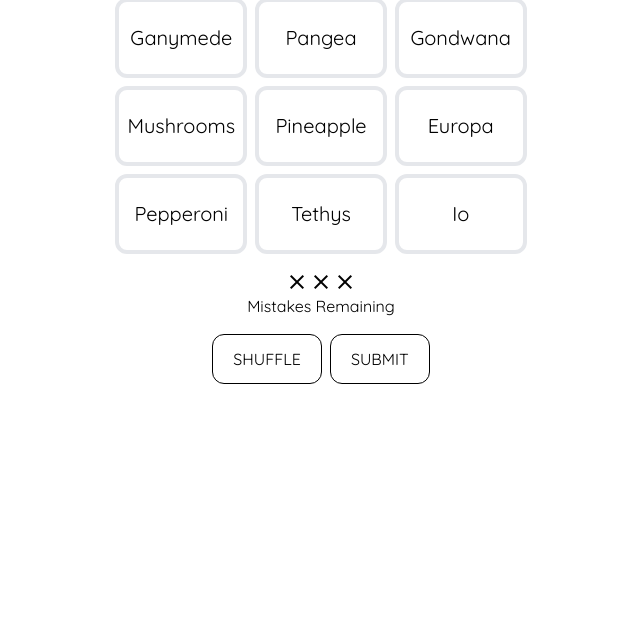
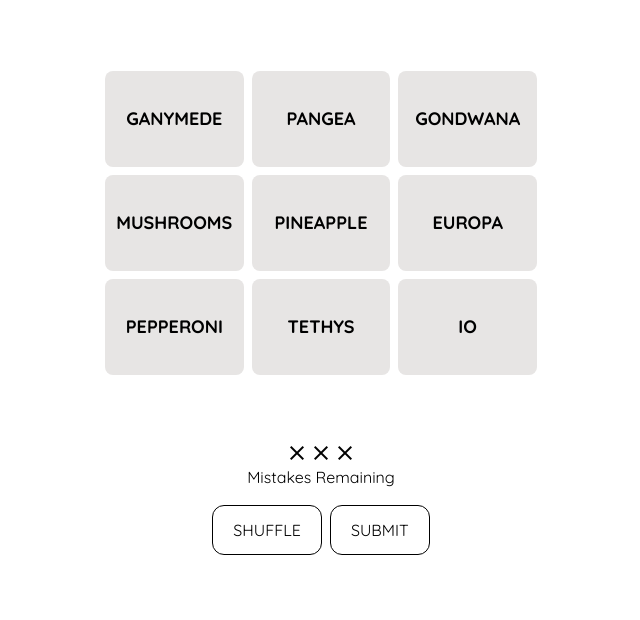
Before and after one commit to manishambre5/triads, a website built with Vite: page index.html in a window 1280 px wide. Shown: the part 180-800 px from the top of the page, without its empty margins (319-959 px from the left). Built offline with nearby package versions, Linux system fonts and the light colour scheme; a web font is replaced by a local one.

Commit message:
UI bugs fixed

```diff
--- a/src/main.js
+++ b/src/main.js
@@ -45,7 +45,7 @@ function updateFoundTriads(foundTriad) {
     existingDivs.forEach(div => div.classList.remove('animate-exist'));
 
     row.innerHTML += `
-      <div class="flex flex-col items-center justify-center rounded-xl p-2 h-20 w-full text-xl border-4 animate-exist
+      <div class="flex flex-col items-center justify-center rounded-xl p-2 h-24 w-full text-xl border-4 animate-exist
         ${
           foundTriad[0].connectionIndex === 0 ? 'bg-amber-200 border-amber-200' :
           foundTriad[0].connectionIndex === 1 ? 'bg-rose-200 border-rose-200' :
@@ -63,19 +63,21 @@ function updateFoundTriads(foundTriad) {
 // Initial render...
 function renderPuzzlePage() {
   document.querySelector('#app').innerHTML = `
-    <main class="p-2 relative w-dvw h-dvh bg-white flex flex-col items-center justify-center gap-4 font-primary">
-      <section class="congrats hidden flex flex-col gap-4 items-center justify-center p-10 shadow-2xl bg-white animate-exist z-10">
-        <h2 class="text-5xl font-bold">You did it!</h2>
-        <p>Refresh for a new puzzle!</p>
-      </section>
-      <header class="p-4">
+    <main class="relative w-dvw h-dvh bg-white flex flex-col items-center justify-center gap-2 font-primary">
+      <header class="p-4 flex flex-col items-center">
         <h1 class="text-7xl font-triad">Triads</h1>
         <h3 class="">Create three groups of three!</h3>
       </header>
-      <section class="h-3/4 min-w-sm flex flex-col gap-4 items-center">
-        <section class="triads hidden w-full flex-col gap-2 items-center justify-center"></section>
-        <section class="wordgrid w-full grid grid-cols-3 gap-2 text-center">
-          ${renderPuzzle(puzzleWords)}
+      <section class="h-2/3 w-full flex flex-col gap-4 items-center">
+        <section class="w-dvw h-full sm:w-md p-2 flex flex-col gap-2 items-center justify-center">
+          <section class="congrats hidden flex flex-col gap-4 items-center justify-center p-10 shadow-2xl bg-white animate-exist z-10">
+            <h2 class="text-5xl font-bold">You did it!</h2>
+            <p>Refresh for a new puzzle!</p>
+          </section>
+          <section class="triads hidden w-full flex-col gap-2 items-center justify-center"></section>
+          <section class="wordgrid w-full grid grid-cols-3 gap-2 text-center">
+            ${renderPuzzle(puzzleWords)}
+          </section>
         </section>
         <section class="mistakes w-full flex flex-col items-center">
           <span id="counter" class="material-symbols-outlined"></span>
@@ -116,6 +118,7 @@ document.querySelector('.wordgrid').addEventListener('click', (e) => {
 
 // Checking whether selected triad is correct...
 function checkTriad() {
+  const puzzleCompleteSound = new Audio('complete.mp3');
   // Getting selected words upon Submit...
   const selectedButtons = Array.from(document.querySelectorAll('.selected'));
   const submittedWords = Array.from(document.querySelectorAll('.selected')).map(button => button.dataset.word);
@@ -142,8 +145,12 @@ function checkTriad() {
       //console.log(puzzleWords);
       if(puzzleWords.length === 0) {
         console.log("Well Done!");
+        document.querySelector('.wordgrid').classList.replace('grid','hidden');
         setTimeout(() => {
-          document.querySelector('.wordgrid').classList.replace('grid','hidden');
+          puzzleCompleteSound.volume = 0.5;
+          puzzleCompleteSound.play().catch((e) => {
+            console.warn('Audio autoplay blocked:', e);
+          });
           document.querySelector('.congrats').classList.replace('hidden','absolute');
         }, 500);
       }
--- a/src/style.css
+++ b/src/style.css
@@ -33,15 +33,12 @@
 
 @layer base {
   .word {
-    @apply border-4 border-gray-200 rounded-xl p-2 h-20 min-w-32 text-xl cursor-pointer;
+    @apply uppercase font-bold bg-stone-200 rounded-lg p-2 h-24 text-base sm:text-lg cursor-pointer;
     @variant hover {
-      @apply bg-gray-200 transition-colors duration-200;
+      @apply bg-stone-300 transition-colors duration-300;
     }
   }
   .word.selected {
-    @apply bg-gray-200;
-  }
-  .word:disabled {
-    @apply cursor-default opacity-25 scale-95 pointer-events-none;
+    @apply text-white bg-stone-500;
   }
 }
```
Also changed, not shown: 1 other file.
